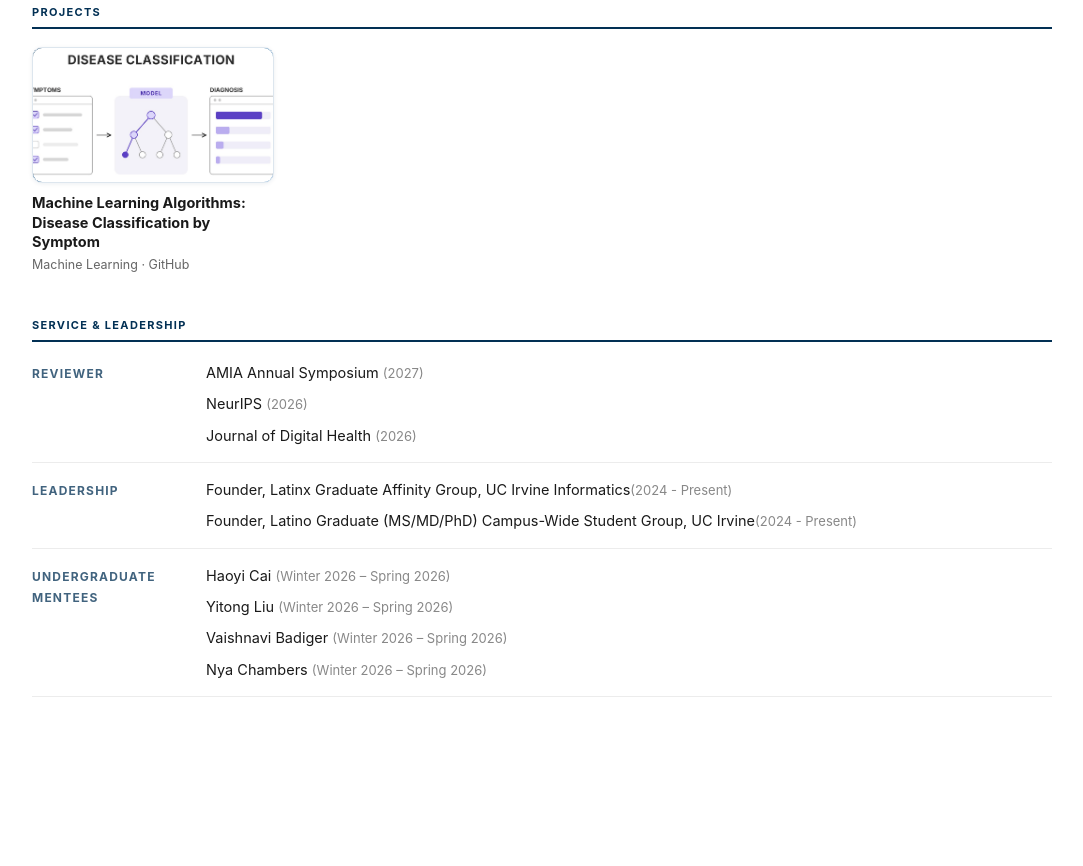
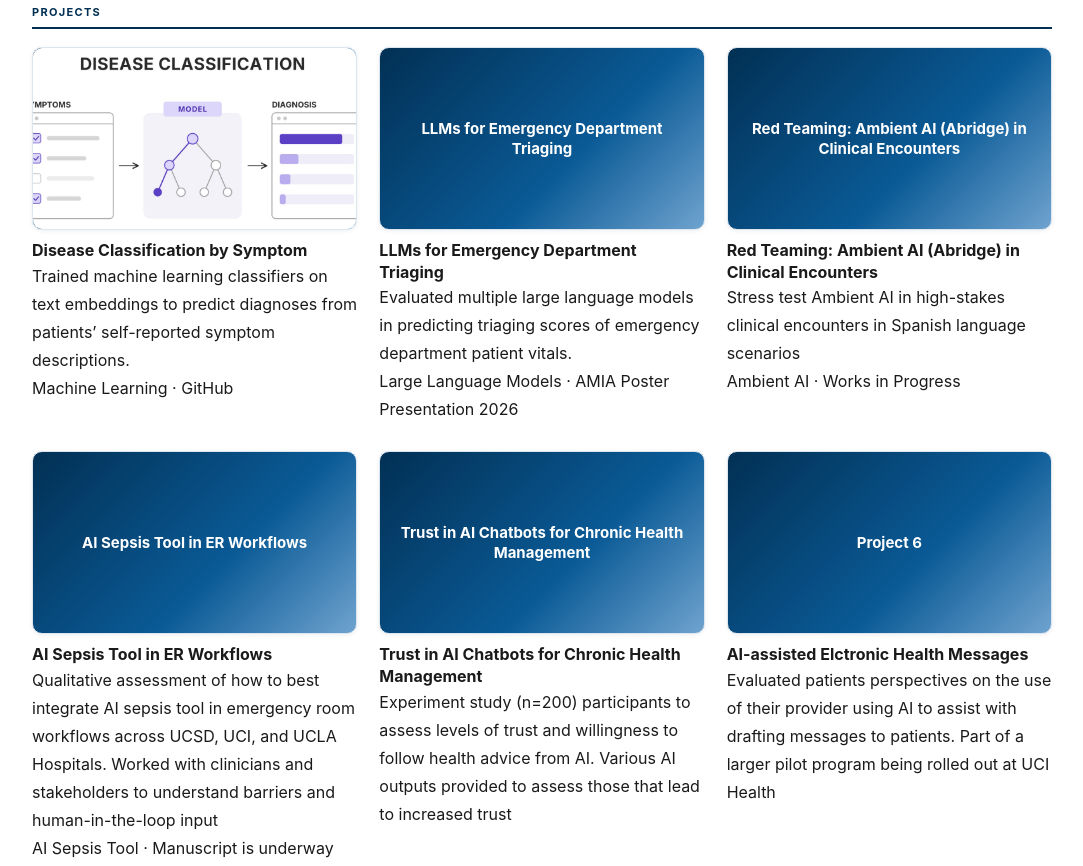
Before and after one commit to lidiaflores/lidiaflores.github.io, a plain HTML site: page index.html in a window 1280 px wide. Shown: the part 1537-2403 px from the top of the page, without its empty margins (98-1181 px from the left). Before the commit the page ends 2354 px from the top, so only its background shows below. Drawn offline with Linux system fonts and the light colour scheme.

Commit message:
Update project descriptions and titles in index.html

```diff
--- a/index.html
+++ b/index.html
@@ -547,24 +547,98 @@
     </ul>
   </section>
 
+
   <section class="section" aria-labelledby="projects-heading">
     <h2 class="section-label" id="projects-heading">Projects</h2>
-    <ul class="press-grid press-4 projects-grid">
-
+    <ul class="press-grid projects-grid">
       <li>
         <a class="press-card" href="https://github.com/lidiaflores/classify-diagnosis" target="_blank" rel="noopener">
           <div class="press-thumb">
-            <img src="project-1.jpg" alt="Disease classification by symptom project" loading="lazy"
+            <img src="project-1.jpg" alt="Disease Classification by Symptom" loading="lazy"
                  onerror="this.style.display='none'; this.parentElement.classList.add('no-img');">
             <span class="thumb-fallback">Disease Classification by Symptom</span>
-            <span class="press-open" aria-hidden="true"><svg viewBox="0 0 16 16"><path d="M8 0C3.58 0 0 3.58 0 8a8 8 0 0 0 5.47 7.59c.4.07.55-.17.55-.38 0-.19-.01-.82-.01-1.49-2.01.37-2.53-.49-2.69-.94-.09-.23-.48-.94-.82-1.13-.28-.15-.68-.52-.01-.53.63-.01 1.08.58 1.23.82.72 1.21 1.87.87 2.33.66.07-.52.28-.87.51-1.07-1.78-.2-3.64-.89-3.64-3.95 0-.87.31-1.59.82-2.15-.08-.2-.36-1.02.08-2.12 0 0 .67-.21 2.2.82a7.65 7.65 0 0 1 2-.27c.68 0 1.36.09 2 .27 1.53-1.04 2.2-.82 2.2-.82.44 1.1.16 1.92.08 2.12.51.56.82 1.27.82 2.15 0 3.07-1.87 3.75-3.65 3.95.29.25.54.73.54 1.48 0 1.07-.01 1.93-.01 2.2 0 .21.15.46.55.38A8.01 8.01 0 0 0 16 8c0-4.42-3.58-8-8-8z"/></svg></span>
+            <span class="press-open" aria-hidden="true"><svg viewBox="0 0 24 24"><path d="M14 3v2h3.59l-9.83 9.83 1.41 1.41L19 6.41V10h2V3h-7zM19 19H5V5h7V3H5a2 2 0 0 0-2 2v14a2 2 0 0 0 2 2h14a2 2 0 0 0 2-2v-7h-2v7z"/></svg></span>
           </div>
-          <p class="press-title">Machine Learning Algorithms: Disease Classification by Symptom</p>
-          <p class="press-meta">Machine Learning · GitHub</p>
+          <p class="press-title">Disease Classification by Symptom</p>
+          <p class="project-desc">Trained machine learning classifiers on text embeddings to predict diagnoses from patients&rsquo; self-reported symptom descriptions.</p>
+          <p class="project-tag">Machine Learning · GitHub</p>
         </a>
       </li>
 
-    </ul>
+
+      <li>
+        <a class="press-card" href="#" target="_blank" rel="noopener">
+          <div class="press-thumb">
+            <img src="project-2.jpg" alt="Project 2" loading="lazy"
+                 onerror="this.style.display='none'; this.parentElement.classList.add('no-img');">
+            <span class="thumb-fallback">LLMs for Emergency Department Triaging</span>
+            <span class="press-open" aria-hidden="true"><svg viewBox="0 0 24 24"><path d="M14 3v2h3.59l-9.83 9.83 1.41 1.41L19 6.41V10h2V3h-7zM19 19H5V5h7V3H5a2 2 0 0 0-2 2v14a2 2 0 0 0 2 2h14a2 2 0 0 0 2-2v-7h-2v7z"/></svg></span>
+          </div>
+          <p class="press-title">LLMs for Emergency Department Triaging</p>
+          <p class="project-desc">Evaluated multiple large language models in predicting triaging scores of emergency department patient vitals.</p>
+          <p class="project-tag">Large Language Models · AMIA Poster Presentation 2026</p>
+        </a>
+      </li>
+
+
+      <li>
+        <a class="press-card" href="#" target="_blank" rel="noopener">
+          <div class="press-thumb">
+            <img src="project-3.jpg" alt="Project 3" loading="lazy"
+                 onerror="this.style.display='none'; this.parentElement.classList.add('no-img');">
+            <span class="thumb-fallback">Red Teaming: Ambient AI (Abridge) in Clinical Encounters</span>
+            <span class="press-open" aria-hidden="true"><svg viewBox="0 0 24 24"><path d="M14 3v2h3.59l-9.83 9.83 1.41 1.41L19 6.41V10h2V3h-7zM19 19H5V5h7V3H5a2 2 0 0 0-2 2v14a2 2 0 0 0 2 2h14a2 2 0 0 0 2-2v-7h-2v7z"/></svg></span>
+          </div>
+          <p class="press-title">Red Teaming: Ambient AI (Abridge) in Clinical Encounters</p>
+          <p class="project-desc">Stress test Ambient AI in high-stakes clinical encounters in Spanish language scenarios</p>
+          <p class="project-tag">Ambient AI · Works in Progress</p>
+        </a>
+      </li>
+
+
+      <li>
+        <a class="press-card" href="#" target="_blank" rel="noopener">
+          <div class="press-thumb">
+            <img src="project-4.jpg" alt="Project 4" loading="lazy"
+                 onerror="this.style.display='none'; this.parentElement.classList.add('no-img');">
+            <span class="thumb-fallback">AI Sepsis Tool in ER Workflows</span>
+            <span class="press-open" aria-hidden="true"><svg viewBox="0 0 24 24"><path d="M14 3v2h3.59l-9.83 9.83 1.41 1.41L19 6.41V10h2V3h-7zM19 19H5V5h7V3H5a2 2 0 0 0-2 2v14a2 2 0 0 0 2 2h14a2 2 0 0 0 2-2v-7h-2v7z"/></svg></span>
+          </div>
+          <p class="press-title">AI Sepsis Tool in ER Workflows</p>
+          <p class="project-desc">Qualitative assessment of how to best integrate AI sepsis tool in emergency room workflows across UCSD, UCI, and UCLA Hospitals. Worked with clinicians and stakeholders to understand barriers and human-in-the-loop input</p>
+          <p class="project-tag">AI Sepsis Tool · Manuscript is underway</p>
+        </a>
+      </li>
+
+      <li>
+        <a class="press-card" href="#" target="_blank" rel="noopener">
+          <div class="press-thumb">
+            <img src="project-5.jpg" alt="Project 5" loading="lazy"
+                 onerror="this.style.display='none'; this.parentElement.classList.add('no-img');">
+            <span class="thumb-fallback">Trust in AI Chatbots for Chronic Health Management</span>
+            <span class="press-open" aria-hidden="true"><svg viewBox="0 0 24 24"><path d="M14 3v2h3.59l-9.83 9.83 1.41 1.41L19 6.41V10h2V3h-7zM19 19H5V5h7V3H5a2 2 0 0 0-2 2v14a2 2 0 0 0 2 2h14a2 2 0 0 0 2-2v-7h-2v7z"/></svg></span>
+          </div>
+          <p class="press-title">Trust in AI Chatbots for Chronic Health Management</p>
+          <p class="project-desc">Experiment study (n=200) participants to assess levels of trust and willingness to follow health advice from AI. Various AI outputs provided to assess those that lead to increased trust</p>
+
+        </a>
+      </li>
+
+
+      <li>
+        <a class="press-card" href="#" target="_blank" rel="noopener">
+          <div class="press-thumb">
+            <img src="project-6.jpg" alt="Project 6" loading="lazy"
+                 onerror="this.style.display='none'; this.parentElement.classList.add('no-img');">
+            <span class="thumb-fallback">Project 6</span>
+            <span class="press-open" aria-hidden="true"><svg viewBox="0 0 24 24"><path d="M14 3v2h3.59l-9.83 9.83 1.41 1.41L19 6.41V10h2V3h-7zM19 19H5V5h7V3H5a2 2 0 0 0-2 2v14a2 2 0 0 0 2 2h14a2 2 0 0 0 2-2v-7h-2v7z"/></svg></span>
+          </div>
+          <p class="press-title">AI-assisted Elctronic Health Messages</p>
+          <p class="project-desc">Evaluated patients perspectives on the use of their provider using AI to assist with drafting messages to patients. Part of a larger pilot program being rolled out at UCI Health</p>
+        </a>
+      </li>
+
+
   </section>
   <section class="section" aria-labelledby="service-heading">
     <h2 class="section-label" id="service-heading">Service &amp; Leadership</h2>
```
